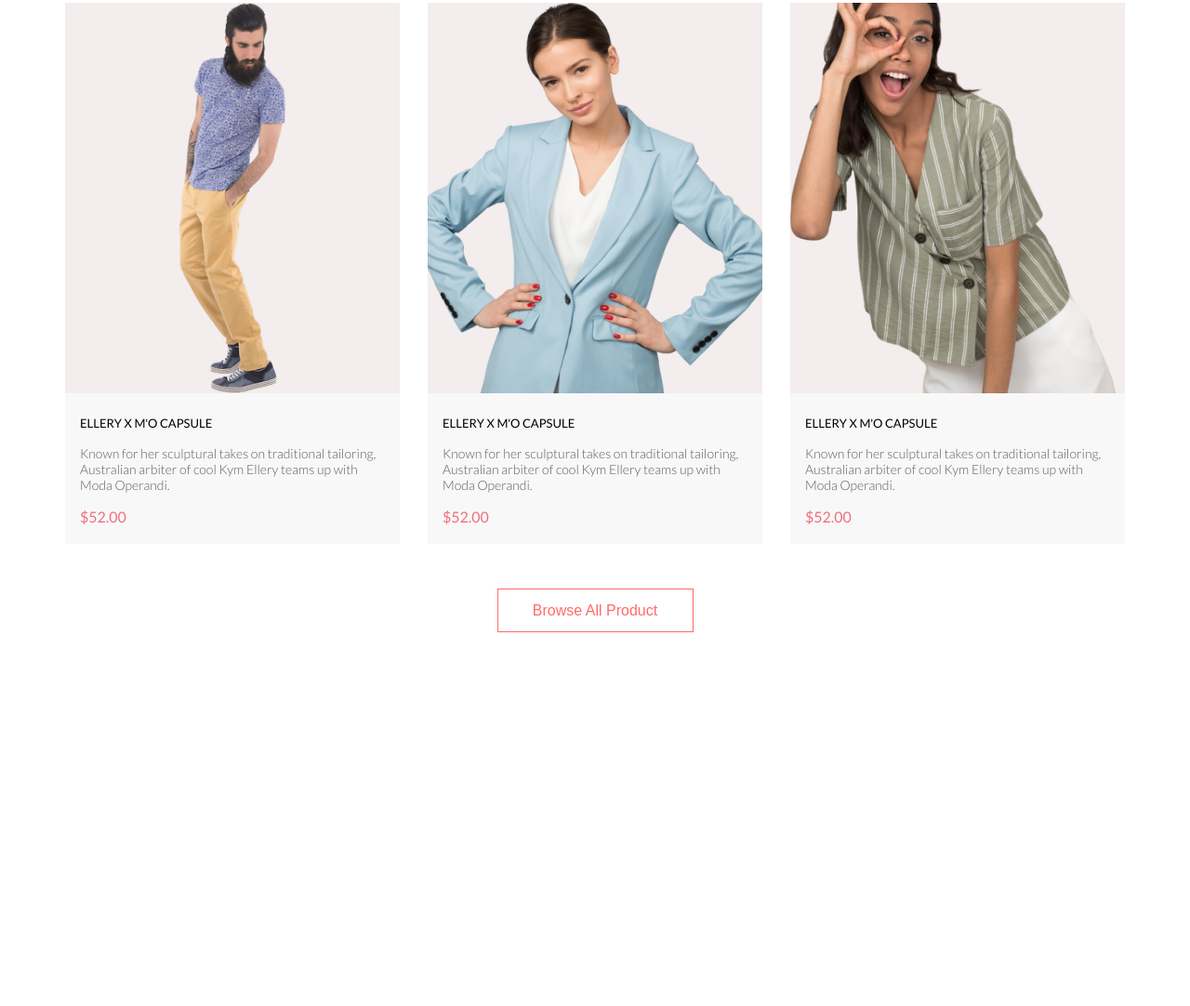
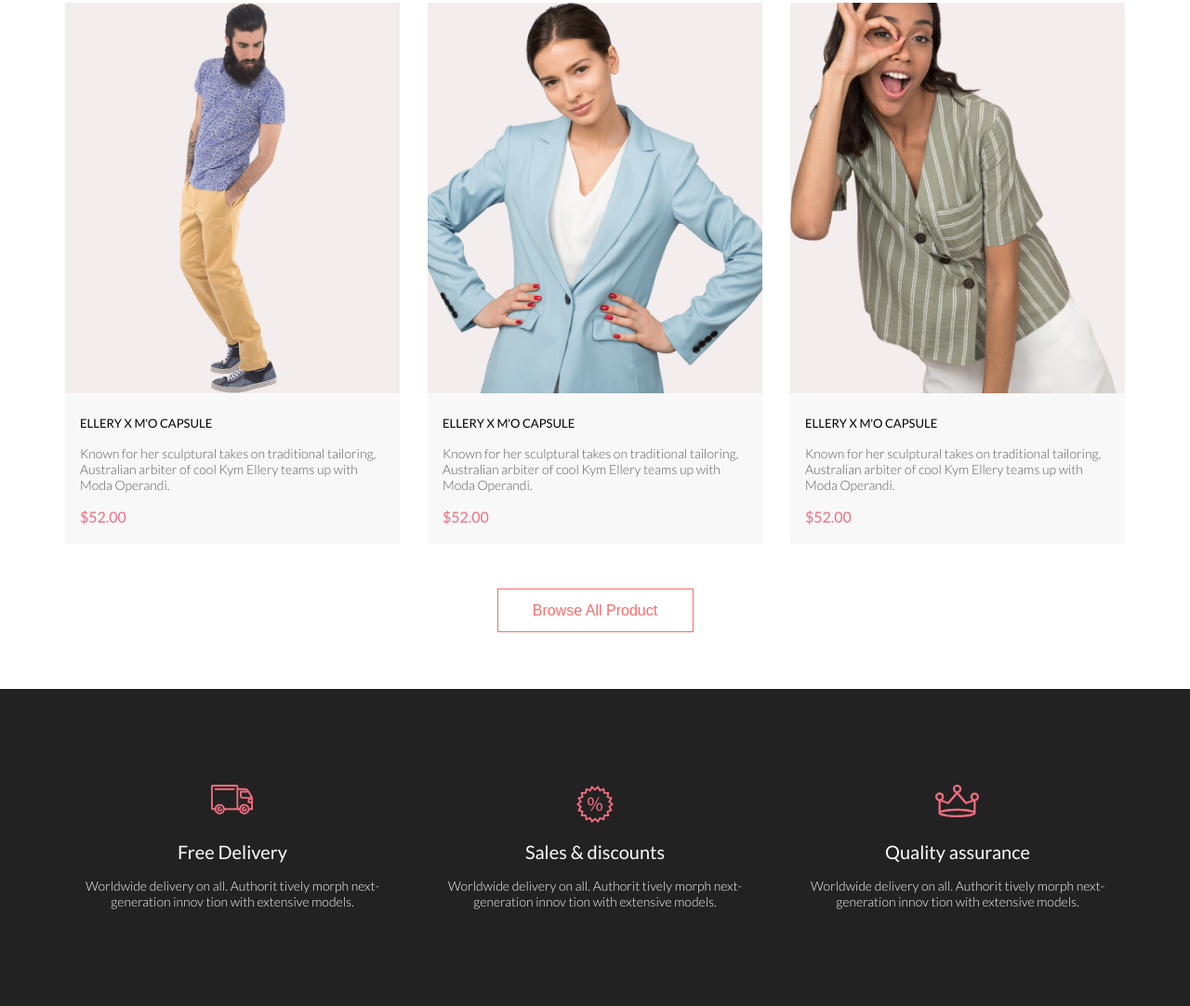
Before and after one commit to ayurev87/seminar, a plain HTML site: page DZ11/index.html in a window 1280 px wide. Shown: the part 2183-3265 px from the top of the page at 93% size. Before the commit the page ends 2924 px from the top, so only its background shows below. Drawn offline with Linux system fonts and the light colour scheme.

Commit message:
DZ11- доработает еще 1 секцию

```diff
--- a/DZ11/index.html
+++ b/DZ11/index.html
@@ -152,5 +152,24 @@
                 </button>
             </div>
         </section>
+        <section class="feature">
+            <div class="content">
+                <div class="item">
+                    <img src="img/iconDelivery.svg" alt="Delivery" class="icon1">
+                    <h3 class="header">Free Delivery</h3>
+                    <p class="text">Worldwide delivery on all. Authorit tively morph next-generation innov tion with extensive models.</p>
+                </div>
+                <div class="item">
+                    <img src="img/iconSales.svg" alt="Sales" class="icon2">
+                    <h3 class="header">Sales & discounts</h3>
+                    <p class="text">Worldwide delivery on all. Authorit tively morph next-generation innov tion with extensive models.</p>
+                </div>
+                <div class="item">
+                    <img src="img/iconQuality.svg" alt="Quality" class="icon3">
+                    <h3 class="header">Quality assurance</h3>
+                    <p class="text">Worldwide delivery on all. Authorit tively morph next-generation innov tion with extensive models.</p>
+                </div>
+            </div>
+        </section>
     </body>
 </html>
--- a/DZ11/style.css
+++ b/DZ11/style.css
@@ -12,6 +12,7 @@
     --grey: #9F9F9F;
     --lightcolor1: #F8F8F8;
     --lightcolor2: #F7E4E2;
+    --lightcolor3: #FBFBFB;
     --font_text: #5D5D5D;
     --buttoncolor: #FF6A6A;
     --dark_imgage: rgba(33, 22, 22, 0.7);
@@ -230,3 +231,58 @@ button {
     font-weight: 400;
     line-height: 19px;
 }
+
+.feature {
+    background-color: var(--dark);
+}
+
+.feature .content {
+    display: grid;
+    grid-template-columns: repeat(3, 360px);
+    gap: 30px;
+}
+
+.feature .item {
+    display: flex;
+    flex-wrap: wrap;
+    flex-direction: column;
+    justify-items: center;
+}
+
+.feature .icon1 {
+    padding-top: 103px;
+    padding-bottom: 28.07px;
+
+}
+
+.feature .icon2 {
+    padding-top: 104px;
+    padding-bottom: 19.07px;
+
+}
+
+.feature .icon3 {
+    padding-top: 103px;
+    padding-bottom: 25.06px;
+
+}
+
+.feature .header {
+    text-align: center;
+    padding-bottom: 16px;
+    font-size: 19.96px;
+    font-weight: 400;
+    line-height: 24px;
+    color: var(--white);
+}
+
+.feature .text {
+    padding-bottom: 104px;
+    text-align: center;
+    font-size: 13.972px;
+    font-weight: 300;
+    line-height: 17px;
+    color: var(--lightcolor3);
+    padding-left: 10px;
+    padding-right: 10px;
+}
```
Also changed, not shown: DZ11/img/Ellipse 3.png (added), DZ11/img/Layer 40.png (added), DZ11/img/backgroundimg.png (added), DZ11/img/iconDelivery.svg (added), DZ11/img/iconFacebook.svg (added), DZ11/img/iconInstgram.svg (added), DZ11/img/iconPrinterest.svg (added), DZ11/img/iconQuality.svg (added), DZ11/img/iconSales.svg (added), DZ11/img/iconTwitter.svg (added).
